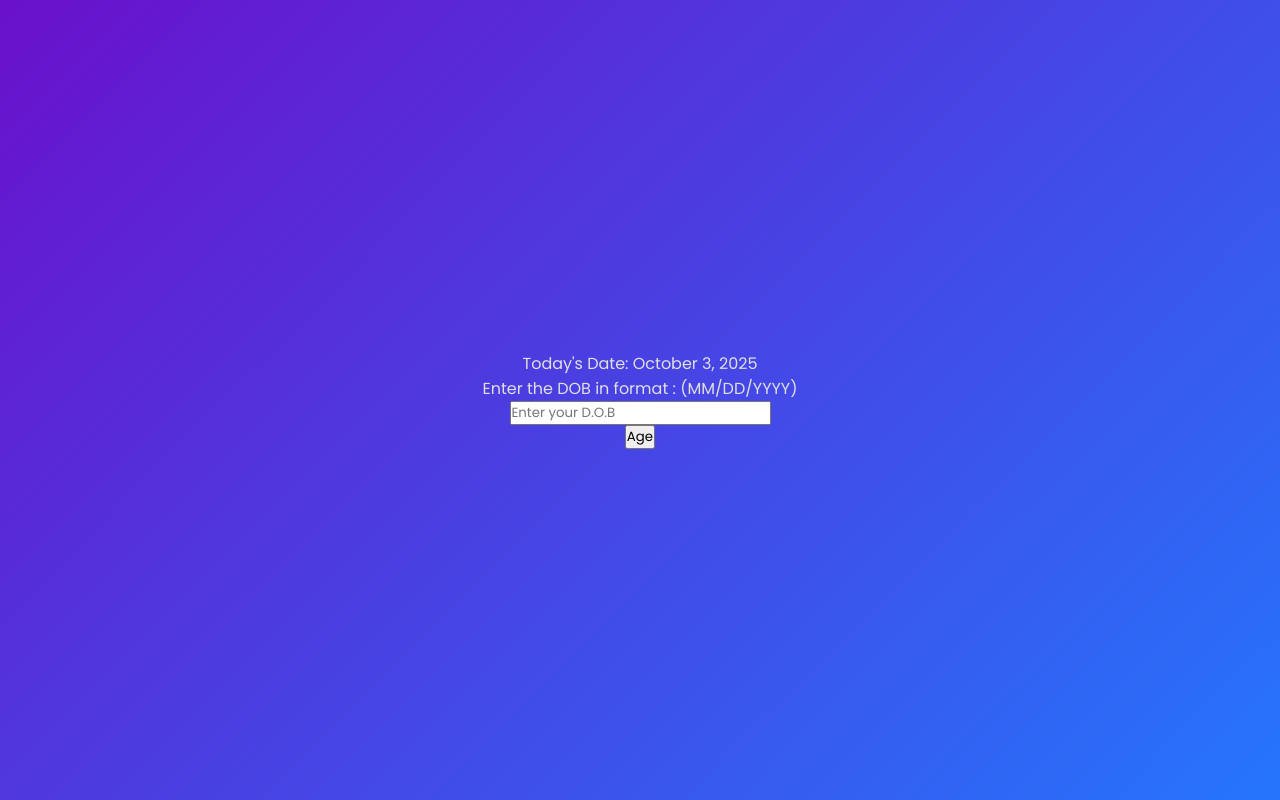
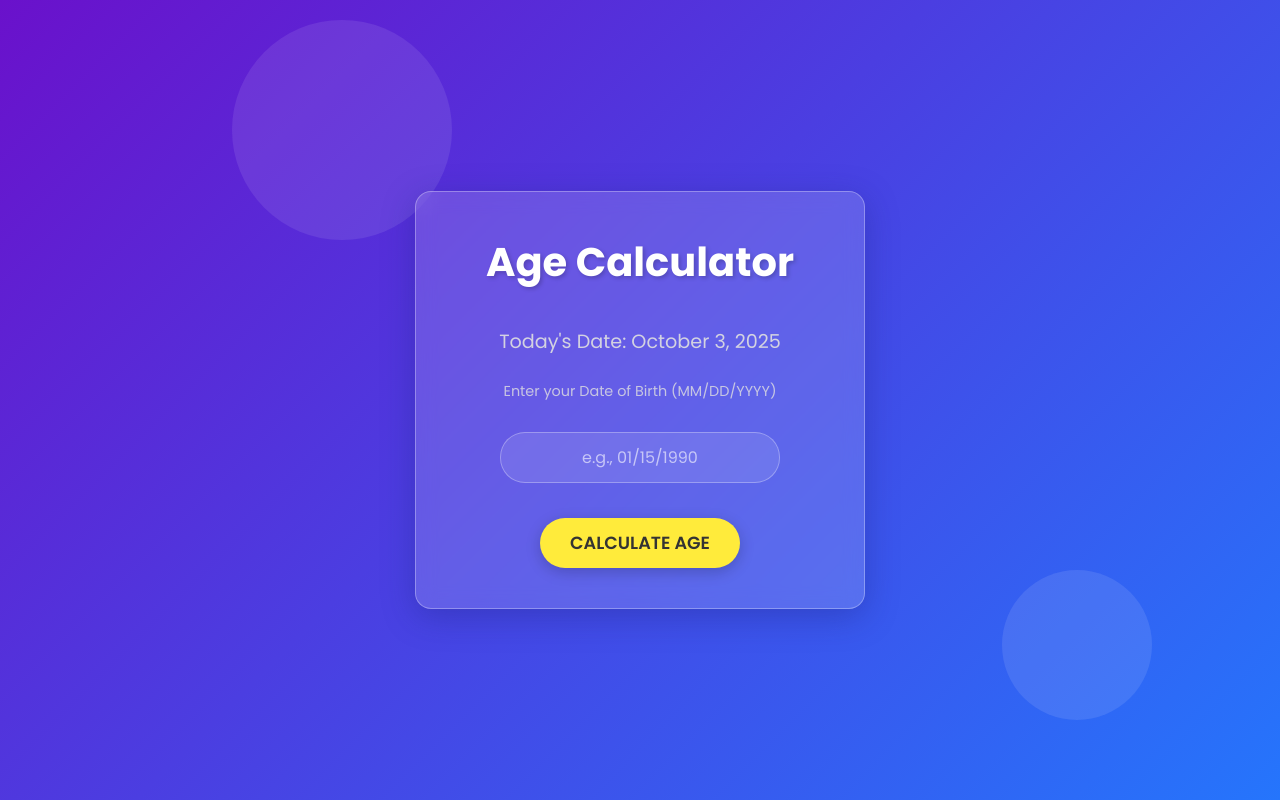
Before and after one commit to Shrahith/Age-Calculator, a plain HTML site: page index.html in a window 1280 px wide. Drawn offline with Linux system fonts and the light colour scheme.

Commit message:
Update index.html

```diff
--- a/index.html
+++ b/index.html
@@ -5,19 +5,25 @@
     <meta http-equiv="X-UA-Compatible" content="IE=edge">
     <meta name="viewport" content="width=device-width, initial-scale=1.0">
     <link rel="stylesheet" href="style.css">
-    <title>Age Calculator</title>
+    <title>Animated Age Calculator</title>
+    <link href="https://fonts.googleapis.com/css2?family=Poppins:wght@400;600;700&display=swap" rel="stylesheet">
 </head>
 <body>
-    <div class="container">
-        <p id="currDate"> </p>
-        <p>Enter the DOB in format : (MM/DD/YYYY)</p>
-        <input type="text" placeholder="Enter your D.O.B" id="DOB">
-        <button id="CalcAge">Age</button>
+    <div class="background-animation"></div>
+
+    <div class="container glass-effect">
+        <h1 class="title">Age Calculator</h1>
+        <p id="currDate" class="current-date"></p>
+        <p class="instruction">Enter your Date of Birth (MM/DD/YYYY)</p>
+        <input type="text" placeholder="e.g., 01/15/1990" id="DOB" class="dob-input">
+        <button id="CalcAge" class="calculate-btn">Calculate Age</button>
     </div>
-  <div id="displayAge">
-      <p id="age"></p>
-  </div>
-    <script src="script.js">
-    </script>
+
+    <div id="displayAge" class="display-age-popup glass-effect">
+        <p id="age" class="age-text"></p>
+        <button id="closePopup" class="close-btn">&times;</button>
+    </div>
+
+    <script src="script.js"></script>
 </body>
 </html>
```
